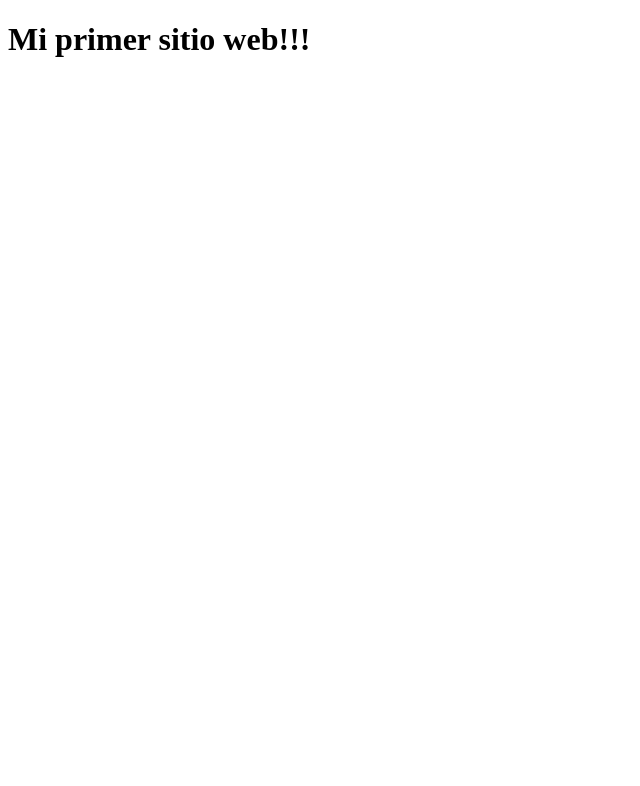
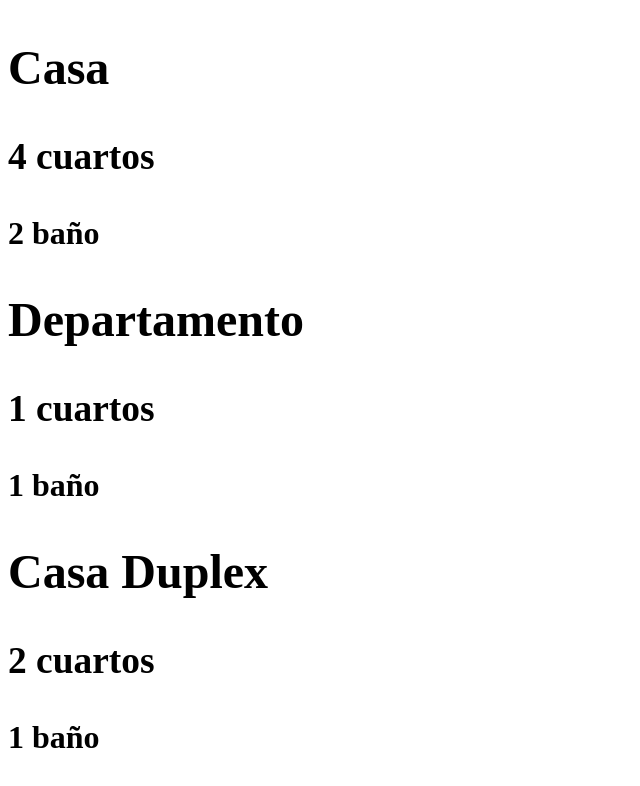
Before and after one commit to awize/react-tc, a plain HTML site: page 1.react-pure/index.html in a window 1280 px wide. Shown: the whole page, without its empty margins (0-640 px from the left). Drawn offline with nearby package versions, Linux system fonts and the light colour scheme.

Commit message:
:sparkles: Added Property Component and send app to another file.

```diff
--- /dev/null
+++ b/1.react-pure/App.js
@@ -0,0 +1,39 @@
+const Property = (props) => {
+  return React.createElement("div", {}, [
+    React.createElement("h2", {}, props.type),
+    React.createElement("h3", {}, `${props.bedrooms} cuartos`),
+    React.createElement(
+      "span",
+      {},
+      `${props.bathrooms} baño${props.bathrooms.length > 1 ? "s" : ""}`
+    ),
+  ]);
+};
+
+const App = () => {
+  return React.createElement(
+    "div",
+    { id: "myapp" },
+    React.createElement(
+      "h1",
+      {},
+      React.createElement(Property, {
+        type: "Casa",
+        bedrooms: "4",
+        bathrooms: "2",
+      }),
+      React.createElement(Property, {
+        type: "Departamento",
+        bedrooms: "1",
+        bathrooms: "1",
+      }),
+      React.createElement(Property, {
+        type: "Casa Duplex",
+        bedrooms: "2",
+        bathrooms: "1",
+      })
+    )
+  );
+};
+
+ReactDOM.render(React.createElement(App), document.getElementById("root"));
--- a/1.react-pure/index.html
+++ b/1.react-pure/index.html
@@ -11,18 +11,7 @@
   <div id="root">React no cargado</div>
   <script crossorigin src="https://unpkg.com/react@16/umd/react.development.js"></script>
   <script crossorigin src="https://unpkg.com/react-dom@16/umd/react-dom.development.js"></script>
-  <script>
-    const App = () => {
-      return React.createElement(
-        "div",
-        {},
-        React.createElement("h1", {}, "Mi primer sitio web!!!")
-      )
-    }
-
-    ReactDOM.render(React.createElement(App), document.getElementById('root'))
-
-  </script>
+  <script src="./App.js"></script>
 </body>
 
 </html>
```
